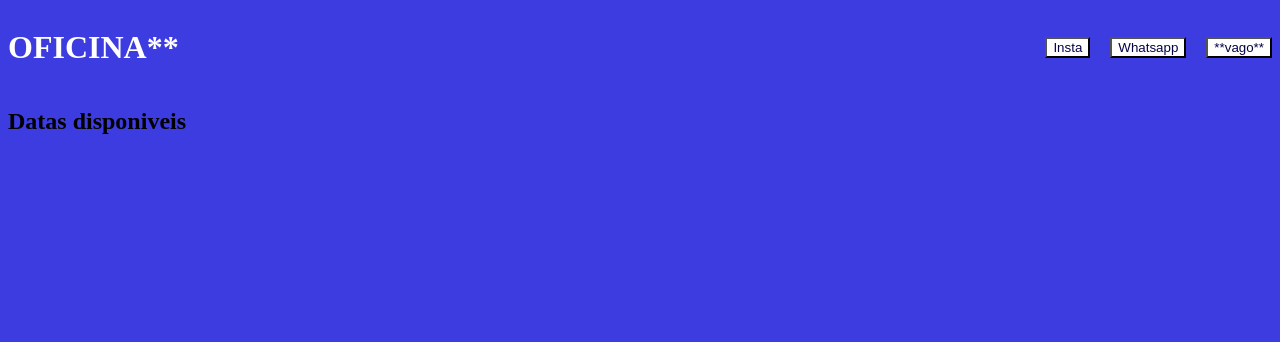
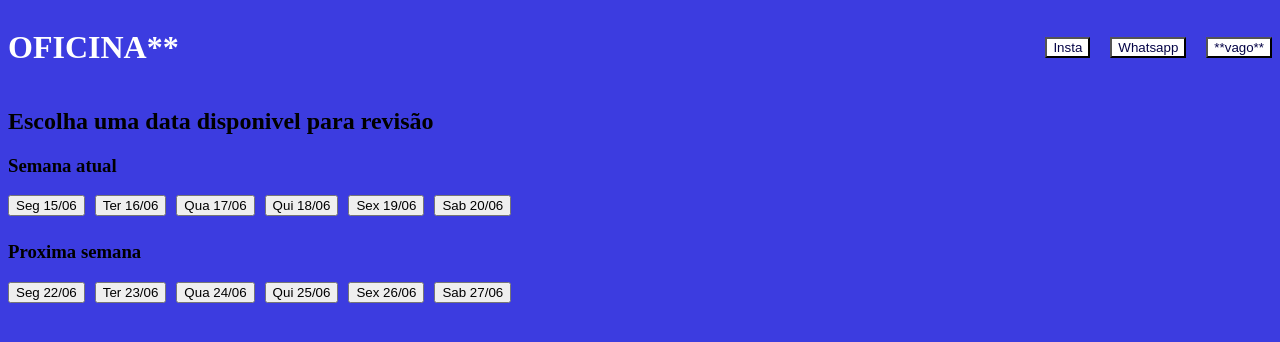
Before and after one commit to lepp05/Agenda_Oficina, a plain HTML site: page index.html in a window 1280 px wide. Drawn offline with Linux system fonts and the light colour scheme.

Commit message:
fiz o calendario

```diff
--- a/index.html
+++ b/index.html
@@ -1,3 +1,4 @@
+
 <!DOCTYPE html>
 <html lang="pt-br">
 <head>
@@ -15,10 +16,18 @@
         <input type="button" value="**vago**">
         </div>
     </header>
-    <section>
-        <h2>Datas disponiveis</h2>
-    </section>
+    <main>
+        <section class="agend">
+            <h2>Escolha uma data disponivel para revisão</h2>
+            <div id="calendario">
 
+            </div>
+
+
+        </section>
+    </main>
+
+    <script src="script.js"></script>
 
 </body>
 </html>
--- a/script.js
+++ b/script.js
@@ -0,0 +1,56 @@
+// CALENDARIO
+
+const calendario = document.getElementById('calendario') //pegando a div
+const hoje = new Date() //cria uma data de hoje
+
+//descobrir a segunda-feira da semana atual
+function pegarSegunda(data) {
+    const dia = data.getDay() // retorna um numero de 0 a 6 (dias da semana. ex: 0=D 1=S 2=T)
+    const diferenca = dia === 0 ? -6 : 1 - dia // (quantos dias preciso chegar para tras ou para frente para chegar na segunda )
+
+    const segunda = new Date(data)// copia a data original
+    segunda.setDate(data.getDate() + diferenca) // aplica a diferença
+
+    return segunda
+}
+// Formato da data ex: 'Seg 15/06'
+function formatarData(data) {
+    const dias = ['Dom','Seg','Ter','Qua','Qui','Sex','Sab']
+
+    const nomeDia = dias[data.getDay()]
+    const dia = String(data.getDate()).padStart(2, '0')//o padStart >> se o texto tiver menos que 2 caracteres, completa com 0 a esquerda, 9 vira 09
+    const mes = String(data.getMonth() + 1).padStart(2, '0')// o +1 serve para corrigir a contagem do array, se nao junho seria 05 ja que a contagem começa em 0
+
+    return `${nomeDia} ${dia}/${mes}`
+}
+
+function criarSemana(titulo, dataInicial){
+    //cria e insere o titulo
+    const h3 = document.createElement('h3')
+    h3.innerText = titulo
+    calendario.appendChild(h3)
+
+    //cria a div que vai segurar os botoes
+    const divDatas = document.createElement('div')
+    divDatas.classList.add('datas')
+
+    for (let i = 0; i < 6 ; i++){
+        const data = new Date(dataInicial)
+        data.setDate(dataInicial.getDate() + i)
+
+        const botao = document.createElement('button')
+        botao.innerText = formatarData(data)
+
+        divDatas.appendChild(botao)
+    }
+    calendario.appendChild(divDatas)
+}
+
+const segundaAtual = pegarSegunda(hoje)
+
+criarSemana('Semana atual', segundaAtual)
+
+const segundaProxima = new Date(segundaAtual)
+segundaProxima.setDate(segundaAtual.getDate() + 7)
+
+criarSemana('Proxima semana', segundaProxima)
--- a/style.css
+++ b/style.css
@@ -1,7 +1,16 @@
 body{
     background-color: rgb(60, 60, 224);
 }
-
+.datas {
+    display: flex;
+    gap: 10px;
+    flex-wrap: wrap;
+    margin-bottom: 25px;
+}
+.datas button {
+    padding: 12px, 18px;
+    cursor: pointer;
+}
 
 header{
     display: flex;
```
